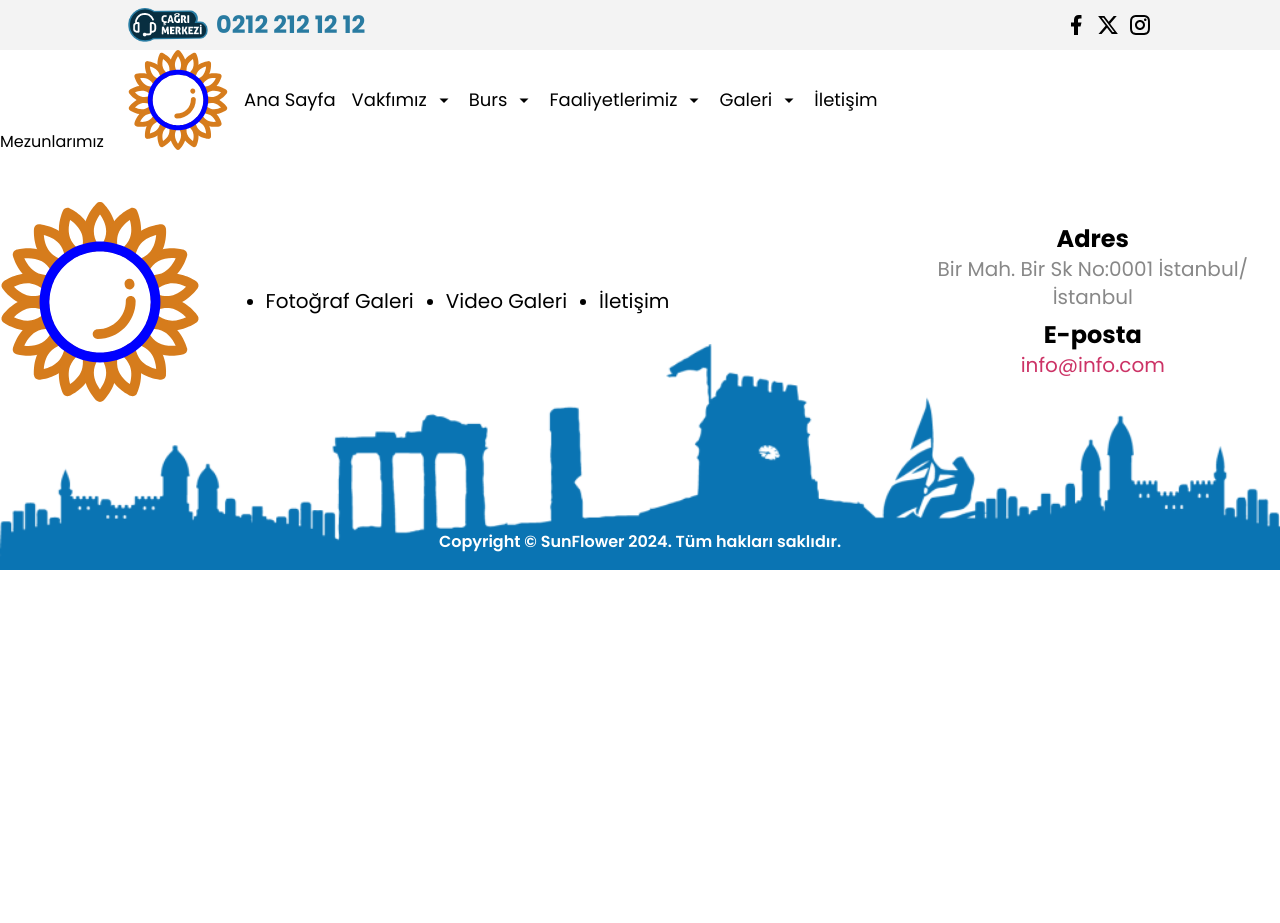
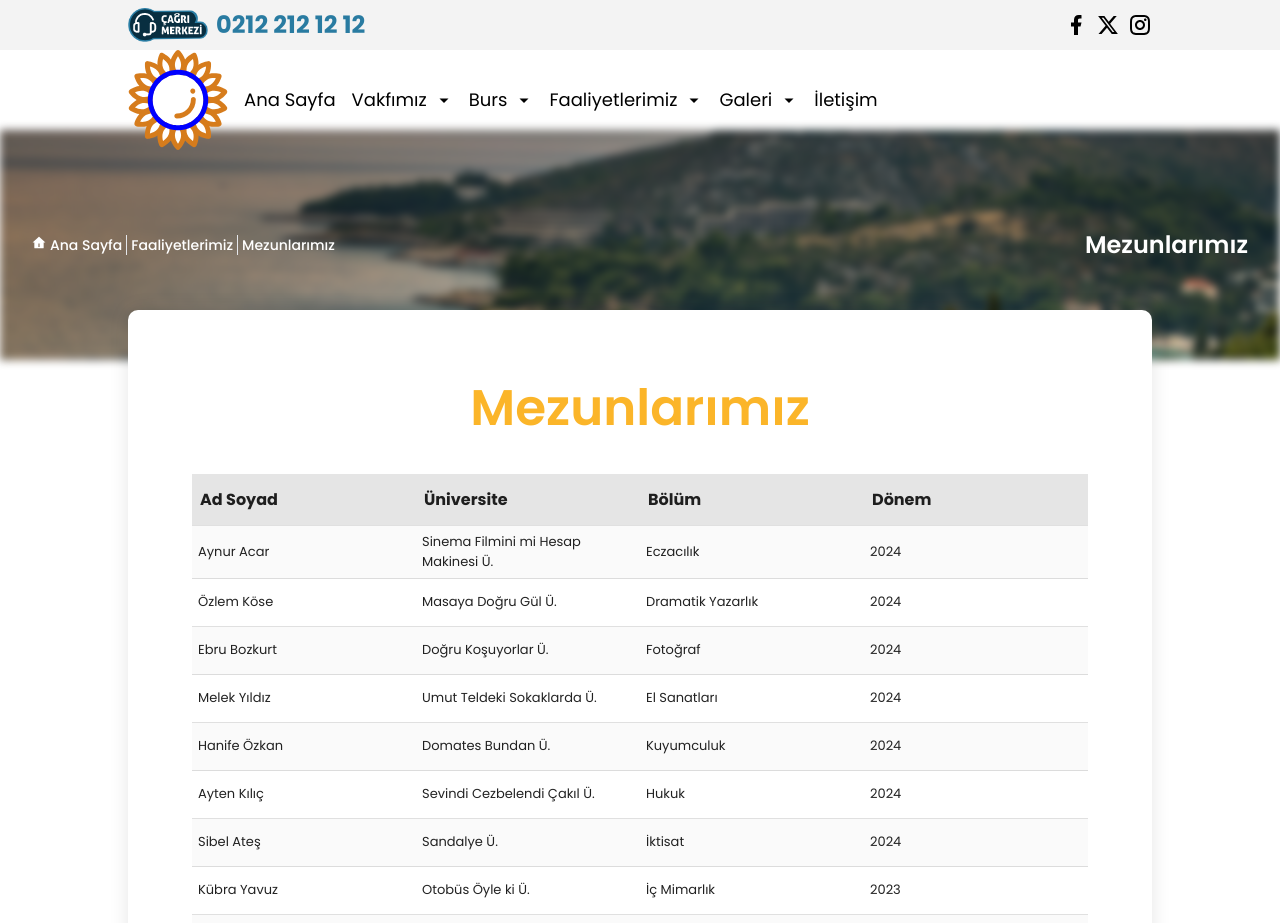
Before and after one commit to Mervegk/antalya, a Next.js app: page /faaliyetlerimiz/mezunlarimiz in a window 1280 px wide. Shown: the top 923 px of the page. Before the commit the page ends 800 px from the top, so only its background shows below. Built offline with nearby package versions, Linux system fonts and the light colour scheme.

Commit message:
mezunlarimiz page and json table css fix read me update

```diff
--- a/app/faaliyetlerimiz/bursiyerlerimiz/page.js
+++ b/app/faaliyetlerimiz/bursiyerlerimiz/page.js
@@ -36,7 +36,7 @@ export default function Page() {
         };
         loadData();
     }, []);
-    console.log(genderTotal)
+
 
     const items = [
         {
@@ -44,8 +44,8 @@ export default function Page() {
             link: "#"
         },
         {
-            name: "Faaliyet Raporu",
-            link: "/burs/faaliyet-raporu"
+            name: "Bursiyerlerimiz",
+            link: "/faaliyetlerimiz/bursiyerlerimiz"
         }
     ];
 
--- a/app/faaliyetlerimiz/mezunlarimiz/page.js
+++ b/app/faaliyetlerimiz/mezunlarimiz/page.js
@@ -1,9 +1,66 @@
-import React from 'react'
+'use client'
+import React, { useState, useEffect } from 'react'
+import PageLayout from '@/components/layout/PageLayout';
+import Table from '@/components/Table';
+import { MdWoman, MdMan } from "react-icons/md";
 
-function page() {
+const fetchData = async () => {
+    const response = await fetch('/data/faaliyetlerimiz/mezunlarimiz.json');
+    const data = await response.json();
+    return data;
+}
+
+export default function Page() {
+    const [data, setData] = useState([]);
+
+    useEffect(() => {
+        const loadData = async () => {
+            const data = await fetchData();
+            setData(data.data);
+        };
+        loadData();
+    }, []);
+
+    const items = [
+        {
+            name: "Faaliyetlerimiz",
+            link: "#"
+        },
+        {
+            name: "Mezunlarımız",
+            link: "/faaliyetlerimiz/mezunlarimiz"
+        }
+    ];
+
+    const columns = [
+        {
+            name: 'Ad Soyad',
+            selector: "name"
+        },
+        {
+            name: 'Üniversite',
+            selector: "universty"
+        },
+        {
+            name: 'Bölüm',
+            selector: "department"
+        },
+        {
+            name: 'Dönem',
+            selector: "semester"
+        }
+    ];
+
     return (
-        <div>Mezunlarımız</div>
+        <PageLayout items={items} crumbPageTitle="Mezunlarımız" pageTitle="Mezunlarımız">
+            <Table
+                data={data}
+                columnsData={columns}
+                className='mt-12'
+            />
+        </PageLayout>
+
     )
 }
 
-export default page
+105
--- a/components/Table.js
+++ b/components/Table.js
@@ -49,7 +49,7 @@ export default function Table({ data, columnsData, className }) {
     };
 
     return (
-        <div className={`${className}`}>
+        <div className={`${className} flex flex-col gap-4 justify-center items-center table-pagination`}>
             <DataTable
                 columns={columns}
                 data={data}
@@ -57,7 +57,7 @@ export default function Table({ data, columnsData, className }) {
                 pagination
                 paginationPerPage={20}
                 paginationComponentOptions={paginationComponentOptions}
-                paginationRowsPerPageOptions={[5, 10, 15]}
+                paginationRowsPerPageOptions={[5, 10, 15, 20]}
                 customStyles={customStyles}
                 progressPending={pending}
                 progressComponent={<Image src={Loading} alt='loading' />}
--- a/public/data/faaliyetlerimiz/mezunlarimiz.json
+++ b/public/data/faaliyetlerimiz/mezunlarimiz.json
@@ -0,0 +1,184 @@
+{
+    "data": [
+        {
+            "name": "Aynur Acar",
+            "universty": "Sinema Filmini mi Hesap Makinesi Ü.",
+            "department": "Eczacılık",
+            "semester": "2024"
+        },
+        {
+            "name": "Özlem Köse",
+            "universty": "Masaya Doğru Gül Ü.",
+            "department": "Dramatik Yazarlık",
+            "semester": "2024"
+        },
+        {
+            "name": "Ebru Bozkurt",
+            "universty": "Doğru Koşuyorlar Ü.",
+            "department": "Fotoğraf",
+            "semester": "2024"
+        },
+        {
+            "name": "Melek Yıldız",
+            "universty": "Umut Teldeki Sokaklarda Ü.",
+            "department": "El Sanatları",
+            "semester": "2024"
+        },
+        {
+            "name": "Hanife Özkan",
+            "universty": "Domates Bundan Ü.",
+            "department": "Kuyumculuk",
+            "semester": "2024"
+        },
+        {
+            "name": "Ayten Kılıç",
+            "universty": "Sevindi Cezbelendi Çakıl Ü.",
+            "department": "Hukuk",
+            "semester": "2024"
+        },
+        {
+            "name": "Sibel Ateş",
+            "universty": "Sandalye Ü.",
+            "department": "İktisat",
+            "semester": "2024"
+        },
+        {
+            "name": "Kübra Yavuz",
+            "universty": "Otobüs Öyle ki Ü.",
+            "department": "İç Mimarlık",
+            "semester": "2023"
+        },
+        {
+            "name": "Hacer Koç",
+            "universty": "Otobüs Balıkhaneye Dergi Gazete Koyun. Ü",
+            "department": "Basın Ve Yayın",
+            "semester": "2023"
+        },
+        {
+            "name": "Hülya Çetin",
+            "universty": "Sıla Yazın Ü.",
+            "department": "İletişim",
+            "semester": "2023"
+        },
+        {
+            "name": "Yasemin Aslan",
+            "universty": "Otobüs Ü.",
+            "department": "Reklamcılık",
+            "semester": "2022"
+        },
+        {
+            "name": "Fadime Doğan",
+            "universty": "Patlıcan Tv Ü.",
+            "department": "Çalışma Ekonomisi Ve Endüstri İlişkileri",
+            "semester": "2022"
+        },
+        {
+            "name": "Enes Köse",
+            "universty": "Göze Çarpan Ü.",
+            "department": "Tıp",
+            "semester": "2022"
+        },
+        {
+            "name": "Hakan Kaya",
+            "universty": "Dergi Ü.",
+            "department": "Elektronik Ve Haberleşme Mühendisliği",
+            "semester": "2022"
+        },
+        {
+            "name": "Salih Acar",
+            "universty": "Umut Adresini Ü.",
+            "department": "Biyomühendislik",
+            "semester": "2022"
+        },
+        {
+            "name": "Metin Güler",
+            "universty": "Çorba Mutlu Oldular ve Türemiş Sıfat Ü.",
+            "department": "Coğrafya",
+            "semester": "2021"
+        },
+        {
+            "name": "Bekir Aydın",
+            "universty": "Koşuyorlar Ü.",
+            "department": "Biyoloji",
+            "semester": "2021"
+        },
+        {
+            "name": "Uğur Şen",
+            "universty": "Düşünüyor Ü.",
+            "department": "Beslenme Ve Diyetetik",
+            "semester": "2021"
+        },
+        {
+            "name": "Halil İbrahim Acar",
+            "universty": "Gül Hesap Ü.",
+            "department": "Bankacılık",
+            "semester": "2021"
+        },
+        {
+            "name": "Adem Özkan",
+            "universty": "Gördüm Ü.",
+            "department": "Bilgisayar Mühendisliği",
+            "semester": "2021"
+        },
+        {
+            "name": "Ayşegül Şen",
+            "universty": "Anlamsız Ü.",
+            "department": "Bilgisayar Mühendisliği",
+            "semester": "2020"
+        },
+        {
+            "name": "Derya Korkmaz",
+            "universty": "Değirmeni Ü.",
+            "department": "Bilgisayar Mühendisliği",
+            "semester": "2020"
+        },
+        {
+            "name": "Ahmet Koç",
+            "universty": "Değirmeni Ü.",
+            "department": "İnşaat Mühendisliği",
+            "semester": "2020"
+        },
+        {
+            "name": "Ramazan Yıldız",
+            "universty": "Masanın Ü.",
+            "department": "Bilgisayar Mühendisliği",
+            "semester": "2019"
+        },
+        {
+            "name": "Şaban Yıldız",
+            "universty": "Un Değirmeni Ü.",
+            "department": "İnşaat Mühendisliği",
+            "semester": "2019"
+        },
+        {
+            "name": "Elif Aslan",
+            "universty": "Sarmal Ü.",
+            "department": "İlahiyat Mühendisliği",
+            "semester": "2018"
+        },
+        {
+            "name": "Zeliha Avcı",
+            "universty": "Gördüm Ü.",
+            "department": "Peyzaj Mimarlığı",
+            "semester": "2018"
+        },
+        {
+            "name": "Hayriye Özkan",
+            "universty": "Un Değirmeni Ü.",
+            "department": "Bilgisayar Mühendisliği",
+            "semester": "2018"
+        },
+        {
+            "name": "Halil İbrahim Işık",
+            "universty": "Sarmal Ü.",
+            "department": "Bilgisayar Mühendisliği",
+            "semester": "2017"
+        },
+        {
+            "name": "Şerife Kaplan",
+            "universty": "Masanın Ü.",
+            "department": "İlahiyat Mühendisliği",
+            "semester": "2017"
+        }
+    ]
+}
```
Also changed, not shown: 1 other file (tests, documents, lock files or other folders).
